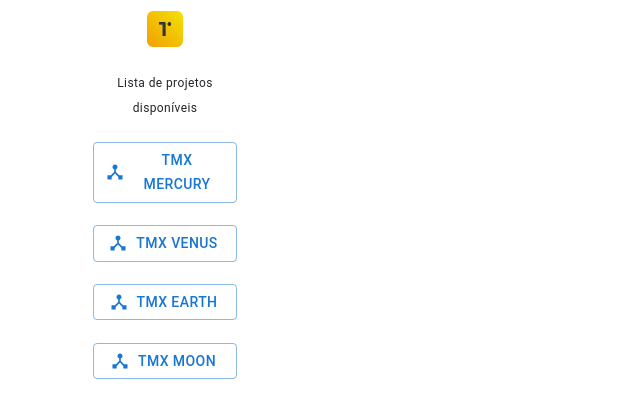
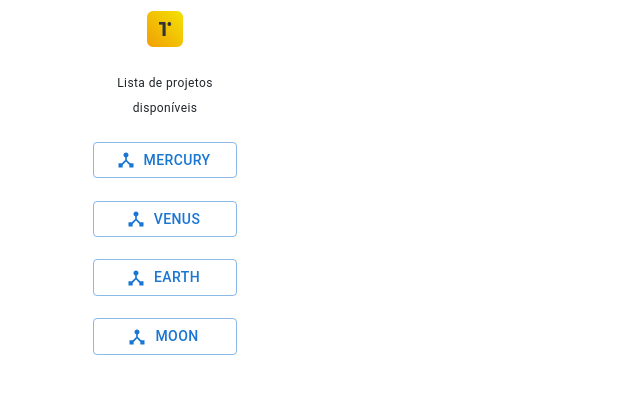
Before and after one commit to tjmelo/tmx-sun, a React (Vite) app: page / in a window 1280 px wide. Shown: the top 418 px of the page, without its empty margins (0-640 px from the left). Built offline with nearby package versions, Linux system fonts and the light colour scheme.

Commit message:
feat: configs

```diff
--- a/src/components/menu/Menu.tsx
+++ b/src/components/menu/Menu.tsx
@@ -19,7 +19,7 @@ export const HostMenu = () => {
                         <Button
                             variant="outlined"
                             startIcon={<DeviceHubOutlinedIcon fontSize='small' />}>
-                            TMX Mercury
+                            Mercury
                         </Button>
                     </NavLink>
                 </li>
@@ -28,7 +28,7 @@ export const HostMenu = () => {
                         <Button
                             variant="outlined"
                             startIcon={<DeviceHubOutlinedIcon fontSize='small' />}>
-                            TMX Venus
+                            Venus
                         </Button>
                     </NavLink>
                 </li>
@@ -37,7 +37,7 @@ export const HostMenu = () => {
                         <Button
                             variant="outlined"
                             startIcon={<DeviceHubOutlinedIcon fontSize='small' />}>
-                            TMX Earth
+                            Earth
                         </Button>
                     </NavLink>
                 </li>
@@ -46,7 +46,7 @@ export const HostMenu = () => {
                         <Button
                             variant="outlined"
                             startIcon={<DeviceHubOutlinedIcon fontSize='small' />}>
-                            TMX Moon
+                            Moon
                         </Button>
                     </NavLink>
                 </li>
--- a/vite.config.ts
+++ b/vite.config.ts
@@ -6,10 +6,10 @@ import packageJson from './package.json'
 const deps = packageJson.dependencies
 
 export default defineConfig(({ mode }) => {
-  const isProduction = mode === 'production'; // Check if in production mode
+  const isProduction = mode === 'production';
 
   return {
-    base: isProduction ? '/tmx-sun/' : '/', // Conditional base
+    base: isProduction ? '/tmx-sun/' : '/',
     plugins: [
       react(),
       federation({
@@ -27,13 +27,13 @@ export default defineConfig(({ mode }) => {
         },
       }),
     ],
+    build: {
+      target: 'chrome89',
+    },
     server: {
       watch: {
         usePolling: true
       }
     },
-    build: {
-      target: 'chrome89',
-    },
   };
 });
```
Also changed, not shown: .__mf__temp/TmxHost /localSharedImportMap.js, 1 other file (tests, documents, lock files or other folders).
